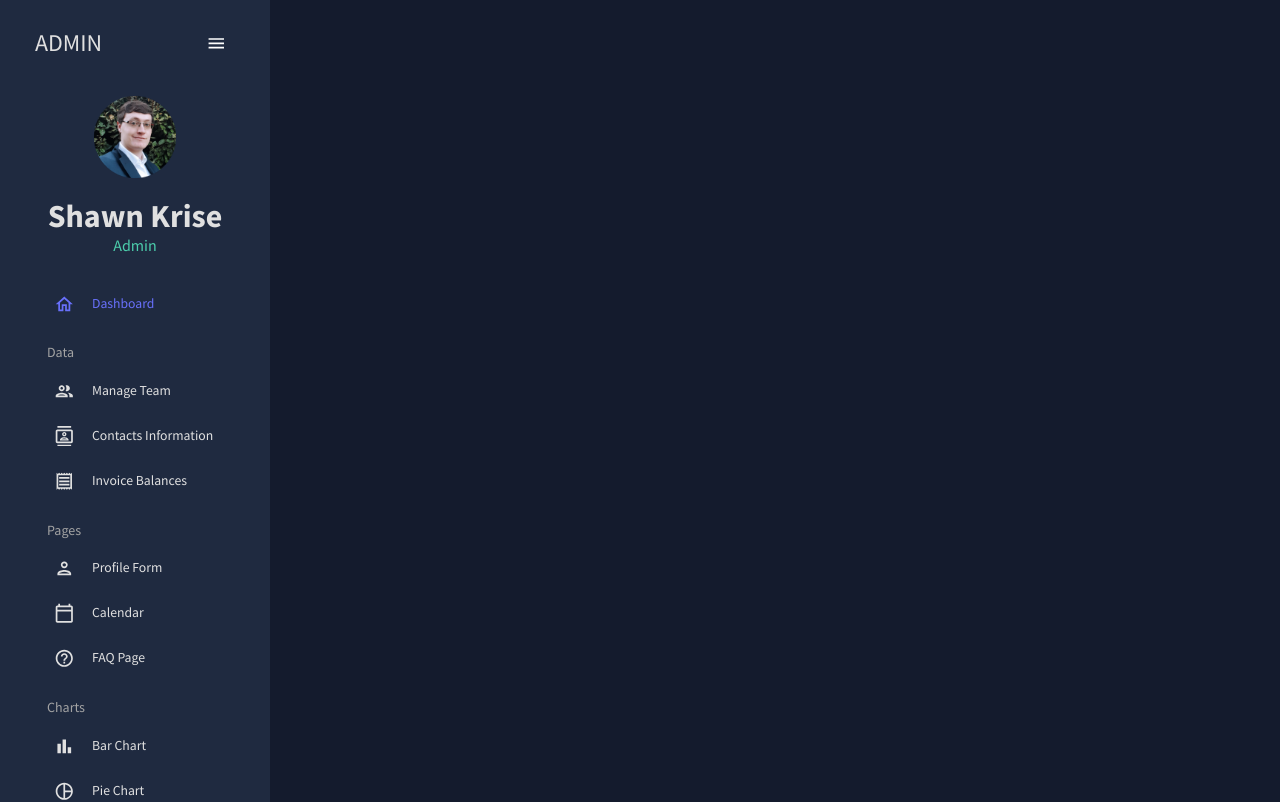
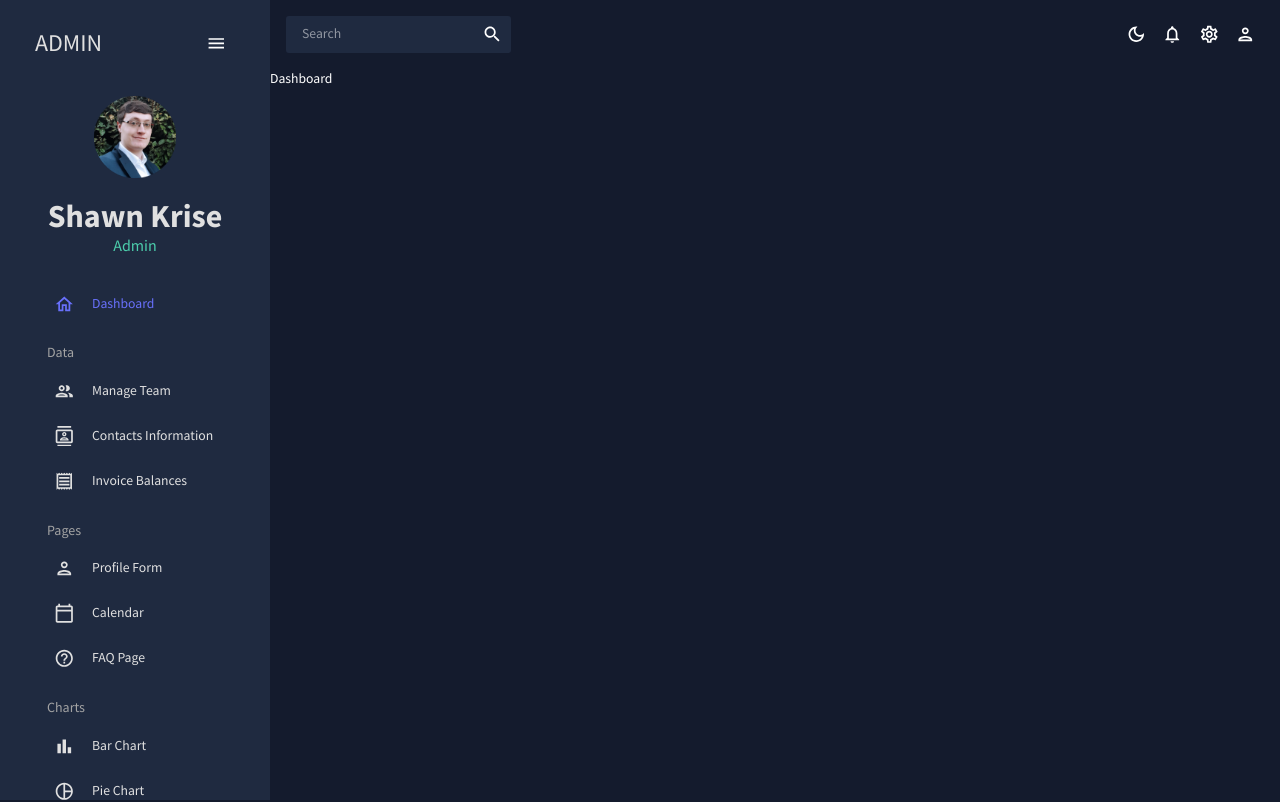
Before and after one commit to ShawnKrise/AdminDashboard, a React (Create React App) app: page / in a window 1280 px wide. Shown: the top 802 px of the page. Built offline with nearby package versions, Linux system fonts and the light colour scheme.

Commit message:
Fixed Sidebar display

```diff
--- a/src/App.js
+++ b/src/App.js
@@ -24,9 +24,9 @@ function App() {
     <ColorModeContext.Provider value={colorMode}>
       <ThemeProvider theme={theme}>
         <CssBaseline />
-        <div className="app">
+        <div className="app" style={{ display: 'flex', flexDirection: 'row'}}>
           <Sidebar isSidebar={isSidebar}/>
-          <main className="content">
+          <main className="content" tyle={{ order: 2}}>
             <Topbar setIsSidebar={setIsSidebar}/>
             <Routes>
               <Route path="/" element={<Dashboard />} />
--- a/src/scenes/global/Sidebar.jsx
+++ b/src/scenes/global/Sidebar.jsx
@@ -20,6 +20,7 @@ import MapOutlinedIcon from "@mui/icons-material/MapOutlined";
 const Item = ({ title, to, icon, selected, setSelected }) => {
   const theme = useTheme();
   const colors = tokens(theme.palette.mode);
+  //set return so we don't have to type this over and over for titles and icons
   return (
     <MenuItem
       active={selected === title}
```
